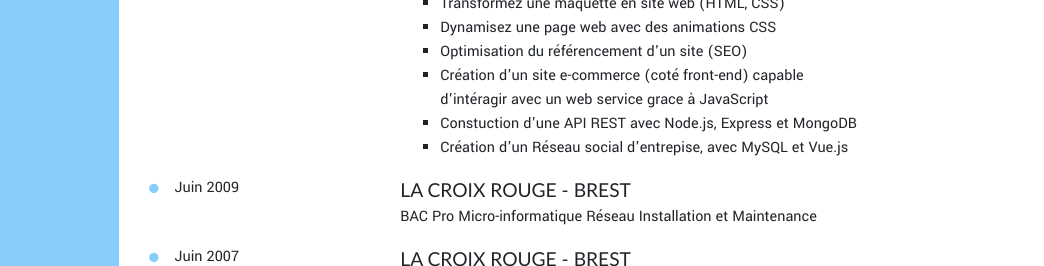
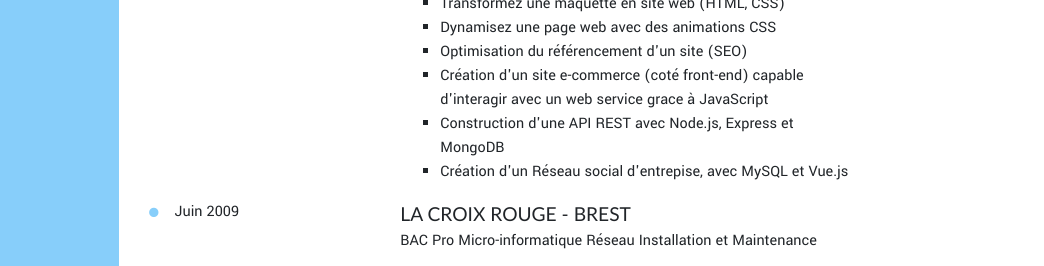
Before and after one commit to kevincabon/cv, a website: page index.html in a window 1280 px wide. Shown: the part 329-595 px from the top of the page, 236-1280 px from the left. Drawn offline with Linux system fonts and the light colour scheme.

Commit message:
Edit page

```diff
--- a/index.html
+++ b/index.html
@@ -69,8 +69,8 @@
                                 <li>Transformez une maquette en site web (HTML, CSS)</li>
                                 <li>Dynamisez une page web avec des animations CSS</li>
                                 <li>Optimisation du référencement d'un site (SEO)</li>
-                                <li>Création d'un site e-commerce (coté front-end) capable d'intéragir avec un web service grace à JavaScript</li>
-                                <li>Constuction d'une API REST avec Node.js, Express et MongoDB</li>
+                                <li>Création d'un site e-commerce (coté front-end) capable d'interagir avec un web service grace à JavaScript</li>
+                                <li>Construction d'une API REST avec Node.js, Express et MongoDB</li>
                                 <li>Création d'un Réseau social d'entrepise, avec MySQL et Vue.js</li>
                             </ul>
                         </ul>
```
